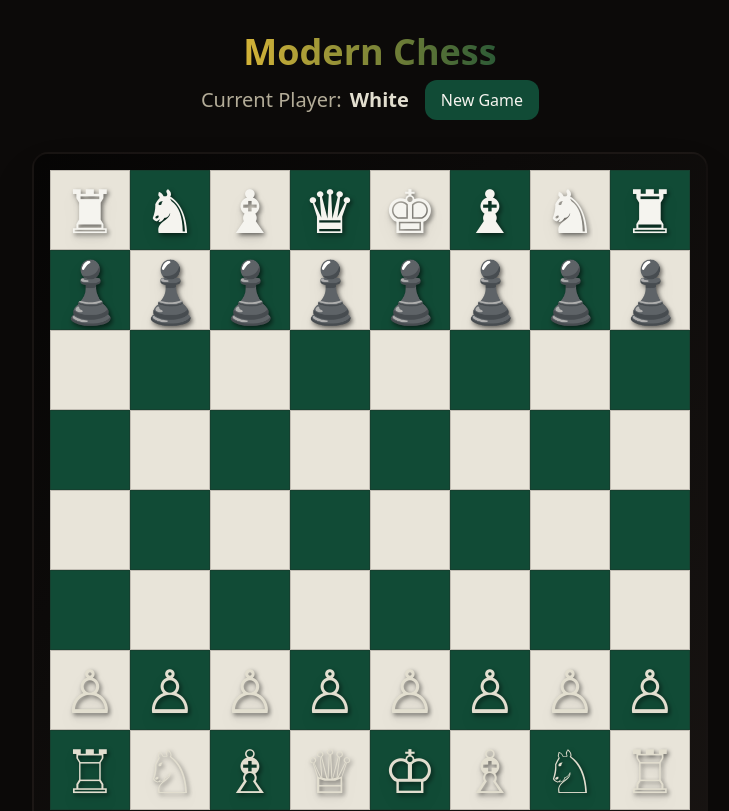
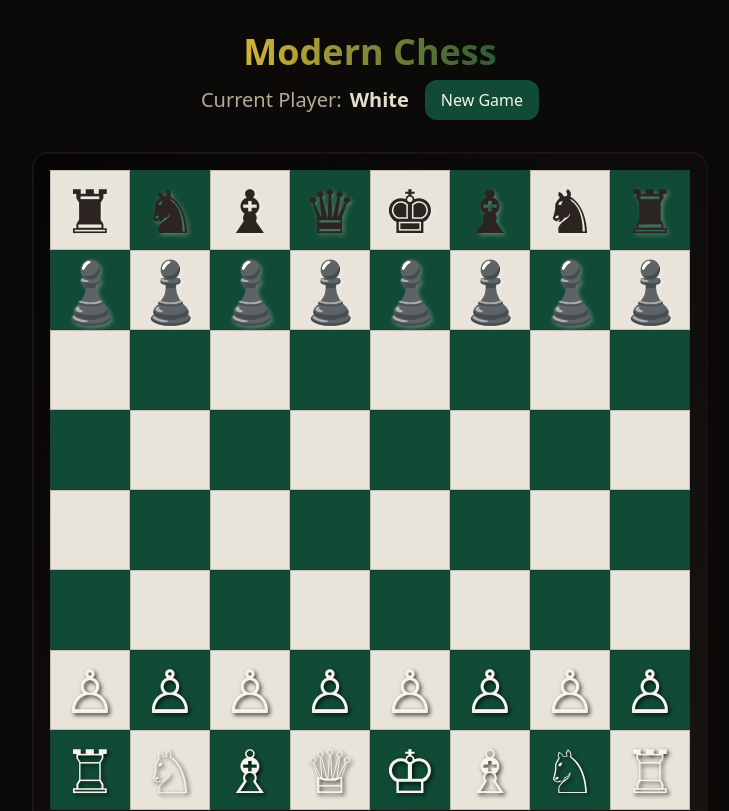
Before and after one commit to jalalferoj/modern-chess-play, a React (Vite) app: page / in a window 1280 px wide. Shown: the top 811 px of the page, without its empty margins (270-999 px from the left). Built offline with nearby package versions, Linux system fonts and the light colour scheme.

Commit message:
Fix: Adjust black pieces color
Ensure black pieces are distinctly black for better player identification.

```diff
--- a/src/components/ChessPiece.tsx
+++ b/src/components/ChessPiece.tsx
@@ -12,11 +12,13 @@ export const ChessPiece = ({ piece, isSelected }: ChessPieceProps) => {
         text-6xl select-none cursor-pointer
         transition-all duration-300 ease-out
         ${isSelected ? 'scale-110 drop-shadow-2xl' : 'hover:scale-105'}
-        ${piece.color === 'white' ? 'text-secondary drop-shadow-lg' : 'text-foreground drop-shadow-lg'}
+        ${piece.color === 'white' ? 'text-chess-piece-white' : 'text-chess-piece-black'}
       `}
       style={{
         filter: isSelected ? 'drop-shadow(0 0 20px hsl(var(--chess-selected)))' : undefined,
-        textShadow: '2px 2px 4px rgba(0,0,0,0.5)'
+        textShadow: piece.color === 'white'
+          ? '2px 2px 4px rgba(0,0,0,0.8)'
+          : '2px 2px 4px rgba(255,255,255,0.3)'
       }}
     >
       {PIECE_SYMBOLS[piece.color][piece.type]}
--- a/src/index.css
+++ b/src/index.css
@@ -44,6 +44,8 @@ All colors MUST be HSL.
     --chess-selected: 45 86% 58%;
     --chess-valid-move: 45 86% 58%;
     --chess-hover: 45 25% 80%;
+    --chess-piece-white: 45 25% 95%;
+    --chess-piece-black: 20 14% 15%;
 
     /* Gradients */
     --gradient-board: linear-gradient(135deg, hsl(20 14% 2%), hsl(20 14% 8%));
--- a/tailwind.config.ts
+++ b/tailwind.config.ts
@@ -57,7 +57,9 @@ export default {
 					dark: 'hsl(var(--chess-dark))',
 					selected: 'hsl(var(--chess-selected))',
 					'valid-move': 'hsl(var(--chess-valid-move))',
-					hover: 'hsl(var(--chess-hover))'
+					hover: 'hsl(var(--chess-hover))',
+					'piece-white': 'hsl(var(--chess-piece-white))',
+					'piece-black': 'hsl(var(--chess-piece-black))'
 				},
 				sidebar: {
 					DEFAULT: 'hsl(var(--sidebar-background))',
```
